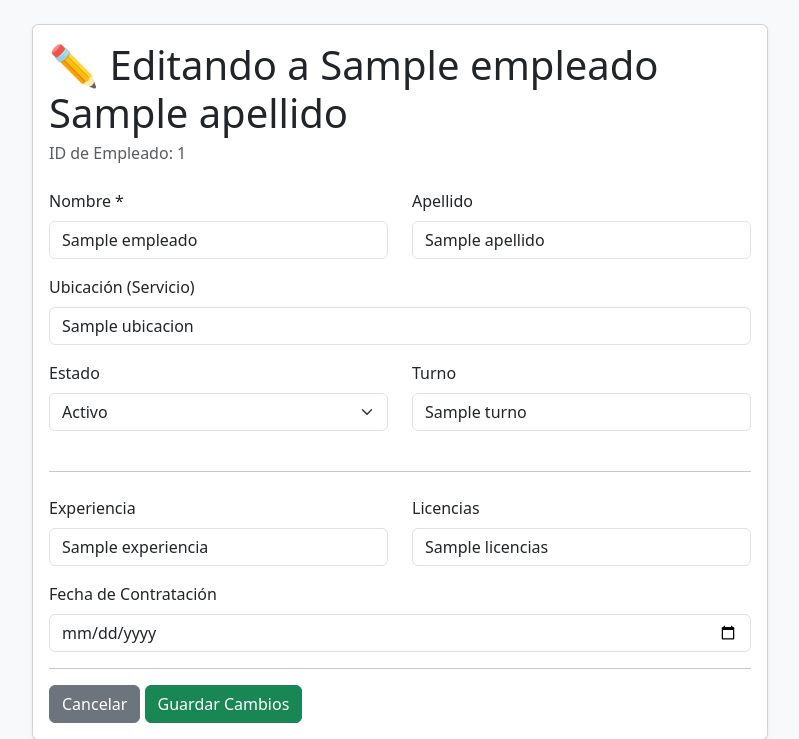
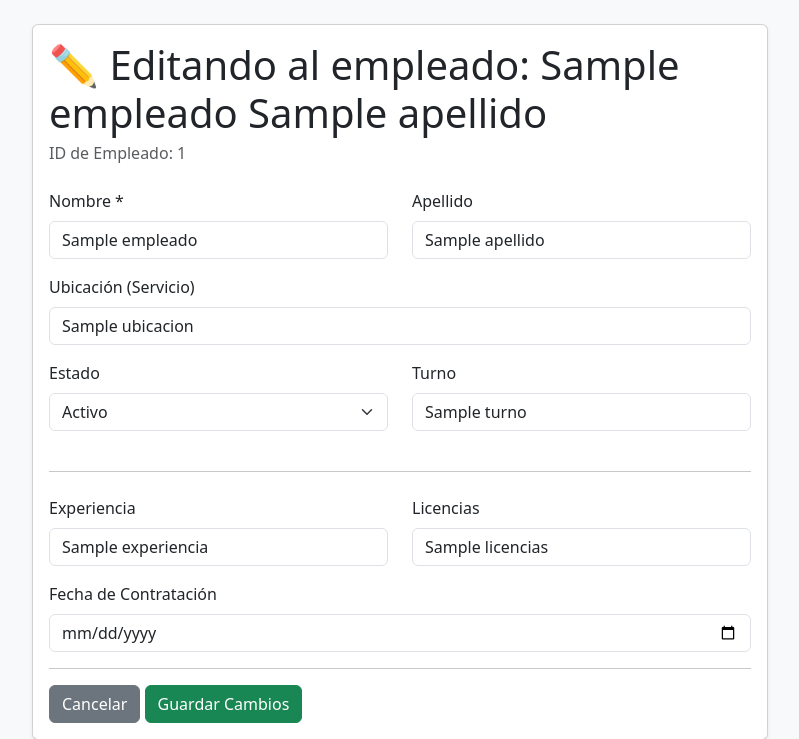
Before and after one commit to Alejandra29-cyber/Problema-Prtototipico, a Flask app: template templates/editar.html in a window 1280 px wide. Shown: the top 739 px of the page, without its empty margins (240-1039 px from the left). Run offline with Flask 3, Linux system fonts and the light colour scheme; the template is opened without the code that fills it: most values are stand-ins (such as "Sample title", 1, 10 or a date in 2020).

Commit message:
Mejorar el encabezado de edición de empleado para mayor claridad

```diff
--- a/templates/editar.html
+++ b/templates/editar.html
@@ -13,7 +13,7 @@
             <div class="col-md-8 offset-md-2">
                 <div class="card shadow-sm">
                     <div class="card-body">
-                        <h1 class="card-title">✏ Editando a {{ empleado.nombre }} {{ empleado.apellido or '' }}</h1>
+                        <h1 class="card-title">✏ Editando al empleado: {{ empleado.nombre }} {{ empleado.apellido or '' }}</h1>
                         <p class="card-subtitle mb-4 text-muted">ID de Empleado: {{ empleado.id }}</p>
 
                         <form method="POST">
```
